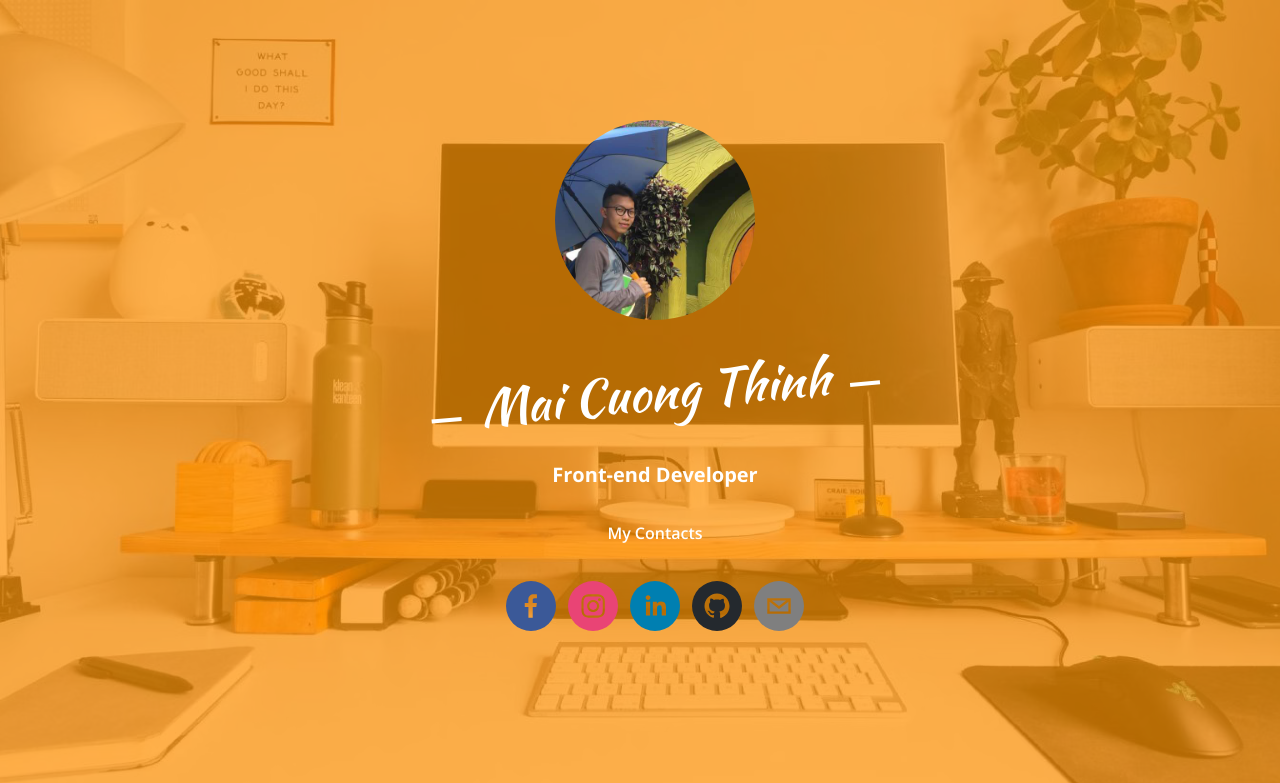
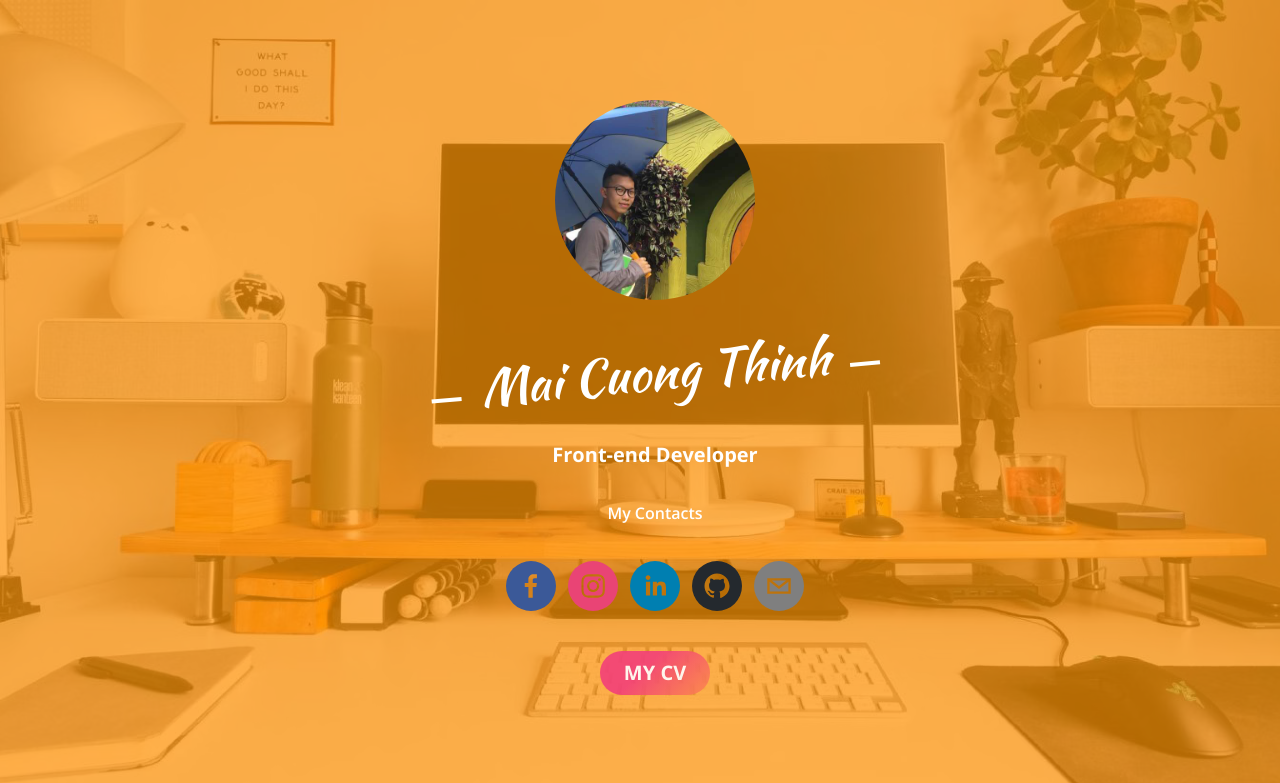
Before and after one commit to michaelthinh/Portfolio-v1.0, a React (Vite) app: page / in a window 1280 px wide. Shown: the top 783 px of the page. Built offline with nearby package versions, Linux system fonts and the light colour scheme.

Commit message:
add: view cv button

```diff
--- a/src/App.css
+++ b/src/App.css
@@ -53,3 +53,7 @@ body{
 	overflow-x: hidden;
 	font-family: "Open Sans", sans-serif;
 }
+
+a{
+	text-decoration: none;
+}
--- a/src/App.jsx
+++ b/src/App.jsx
@@ -1,9 +1,10 @@
 import "./App.css";
+import MainLayout from "./layouts/MainLayout";
 import AboutMe from "./shared/components/AboutMe";
 import Header from "./shared/components/Header";
 import TechnicalSkills from "./shared/components/TechnicalSkills";
 import MyWorks from "./shared/components/MyWorks";
-import MainLayout from "./layouts/MainLayout";
+import ContactMe from "./shared/components/ContactMe";
 
 function App() {
     return (
@@ -12,6 +13,7 @@ function App() {
             <AboutMe />
             <TechnicalSkills />
             <MyWorks />
+            <ContactMe />
         </MainLayout>
     );
 }
--- /dev/null
+++ b/src/shared/components/ContactMe/index.jsx
@@ -0,0 +1,38 @@
+import classes from "./styles.module.css";
+
+import { motion } from "framer-motion";
+
+export default function ContactMe() {
+    return (
+        <div className={classes.contactMe}>
+            <div className={classes.title}>
+                <h2>Hire me now!</h2>
+            </div>
+            <motion.div
+                initial={{ opacity: 0 }}
+                whileInView={{ opacity: 1 }}
+                transition={{ duration: 0.8 }}
+                viewport={{ once: true }}
+                className={classes.context}
+            >
+                <div className={classes.description}>
+                    <p>
+                        Please contact me to discuss further about your offers
+                        📃
+                    </p>
+                    <p>I am looking forward to working with you 💕</p>
+                </div>
+                <div
+                    className={classes.contactButton}
+                    onClick={() => {
+                        window.scrollTo({ top: 0, behavior: "smooth" });
+                    }}
+                >
+                    <div className={classes.buttonContainer}>
+                        <span>Contact me</span>
+                    </div>
+                </div>
+            </motion.div>
+        </div>
+    );
+}
--- /dev/null
+++ b/src/shared/components/ContactMe/styles.module.css
@@ -0,0 +1,63 @@
+.contactMe {
+    padding: 4em 160px 10em;
+    margin-right: auto;
+    margin-left: auto;
+    position: relative;
+    background: #FFF;
+    user-select: none;
+
+}
+
+.title {
+    text-align: center;
+    margin-bottom: 2.5em;
+    margin-left: -15px;
+    margin-right: -15px;
+}
+
+.title h2 {
+    font-size: 40px;
+    font-weight: 400;
+    line-height: 1.5;
+}
+
+.context {
+    margin-left: -15px;
+    margin-right: -15px;
+}
+
+.description{
+    text-align: center;
+    display: flex;
+    flex-direction: column;
+    gap:24px;
+}
+
+.description p{
+    font-size: 20px;
+}
+
+.contactButton{
+    margin-top: 40px;
+    display: flex;
+    justify-content: center;
+}
+
+.buttonContainer{
+    display:flex;
+    align-items:center;
+    justify-content:center;
+    padding: 20px 32px;
+    border:none !important;
+    border-radius: 30px;
+    overflow: hidden;
+    background: #ff9000;
+    cursor: pointer;
+}
+
+.buttonContainer span{
+    color: #FFF;
+    font-size: 18px;
+    font-weight: 500;
+    text-transform: uppercase;
+}
--- a/src/shared/components/Header/index.jsx
+++ b/src/shared/components/Header/index.jsx
@@ -52,6 +52,18 @@ export default function Header() {
                             />
                         ))}
                     </div>
+                    <motion.a
+                        href="https://drive.google.com/file/d/1UjJ3H5tvJjl3GmH7lDt779MAOX9Eq3Ko/view?usp=sharing"
+                        target="_blank"
+                        initial={{ opacity: 0.9 }}
+                        whileHover={{ opacity: 1 }}
+                        transition={{ duration: 0.2 }}
+                        className={classes.myCVButton}
+                    >
+                        <div className={classes.buttonContainer}>
+                            <span>My CV</span>
+                        </div>
+                    </motion.a>
                 </motion.div>
             </div>
         </div>
--- a/src/shared/components/Header/styles.module.css
+++ b/src/shared/components/Header/styles.module.css
@@ -26,7 +26,7 @@
 .context {
     margin-left: -15px;
     margin-right: -15px;
-    padding: 120px 240px;
+    padding: 100px 240px;
     display: flex;
     gap:40px;
     flex-direction: column;
@@ -94,3 +94,27 @@
     display: flex;
     gap: 12px;
 }
+
+.myCVButton{
+    display: flex;
+    justify-content: center;
+}
+
+.buttonContainer{
+    display:flex;
+    align-items:center;
+    justify-content:center;
+    padding: 12px 24px;
+    border-radius: 40px;
+    overflow: hidden;
+    background: transparent;
+    cursor: pointer;
+    background-image: linear-gradient(135deg, #f34079 40%, #fc894d);
+}
+
+.buttonContainer span{
+    color: #FFF;
+    font-size: 20px;
+    font-weight: 700;
+    text-transform: uppercase;
+}
--- a/src/shared/components/TechnicalSkills/styles.module.css
+++ b/src/shared/components/TechnicalSkills/styles.module.css
@@ -14,7 +14,6 @@
 }
 
 .title h2 {
-    margin-bottom: 20px;
     font-size: 40px;
     font-weight: 400;
     line-height: 1.5;
```
